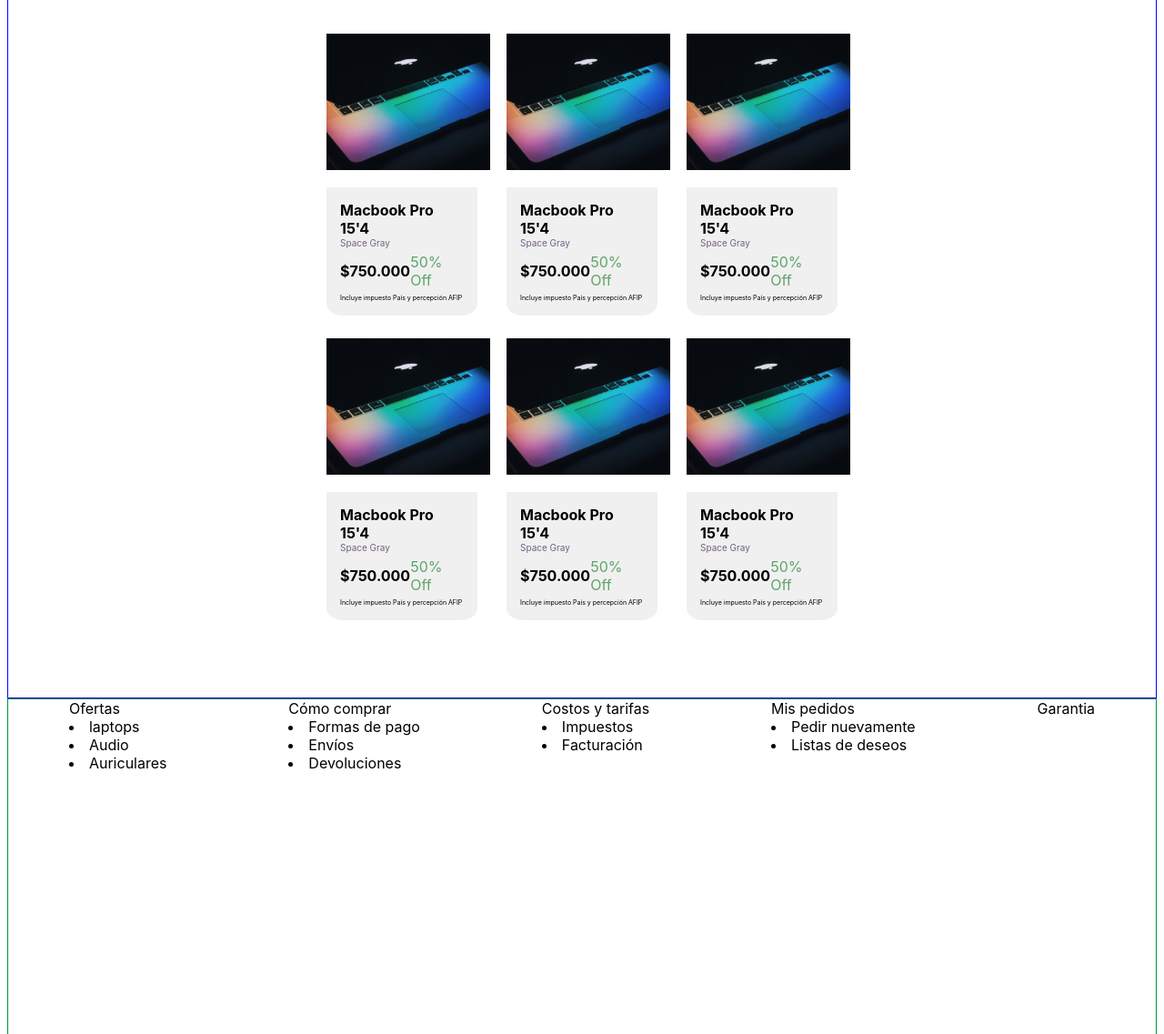
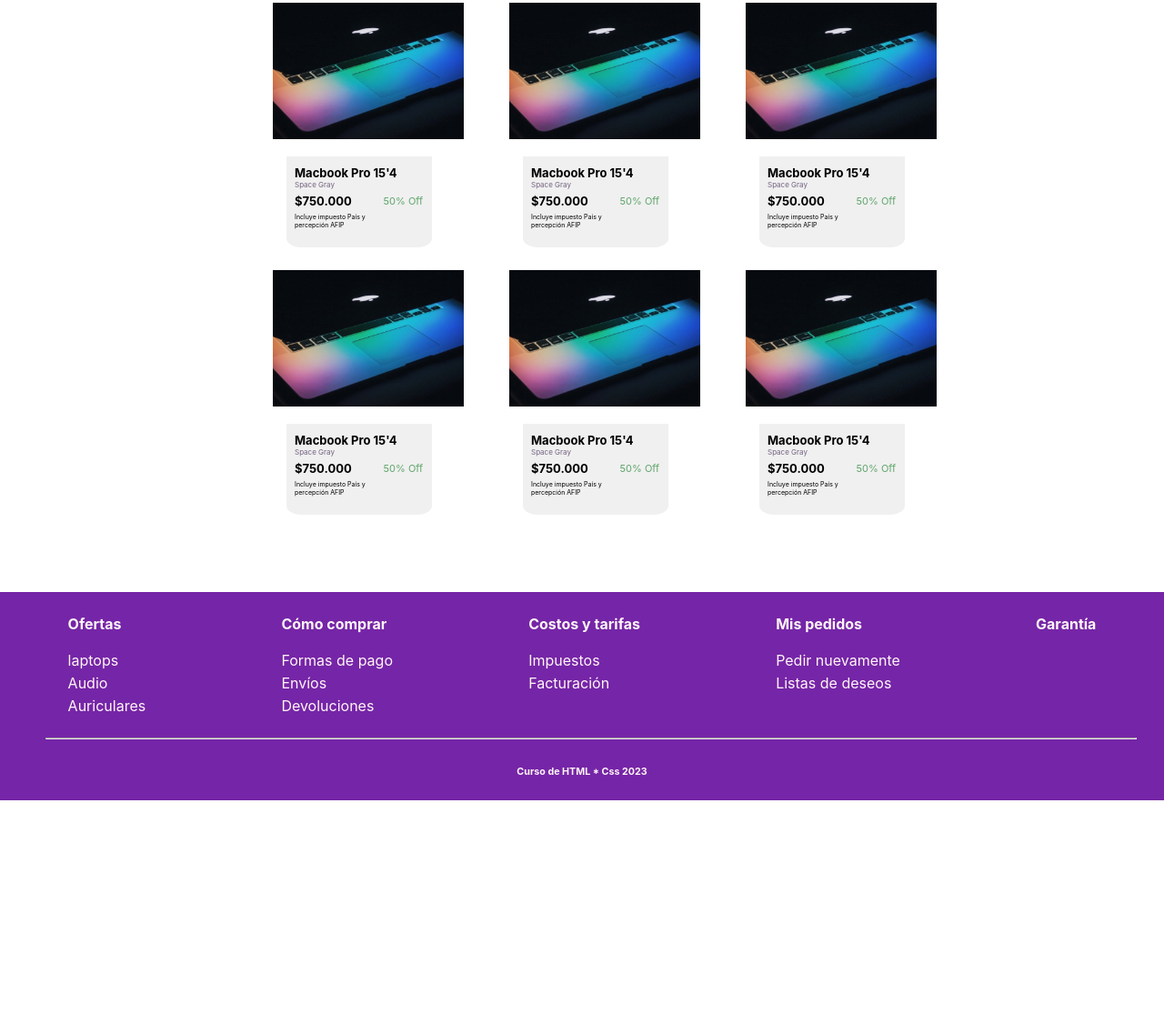
Before and after one commit to AndresRwboop123/starter, a plain HTML site: page index.html in a window 1280 px wide. Shown: the part 372-1509 px from the top of the page at 91% size. After the commit the page ends 1252 px from the top, so only its background shows below. Drawn offline with Linux system fonts and the light colour scheme.

Commit message:
casi terminado

```diff
--- a/index.html
+++ b/index.html
@@ -16,6 +16,8 @@
 
 
 
+    /*
+
         header {
           border: 1px solid red;
           height: 152px;
@@ -33,8 +35,10 @@
           min-height: 368px;
         }
 
+        */
 
-    /*
+
+
 
         *{
     margin: 0;
@@ -42,9 +46,10 @@
     box-sizing: border-box;
 
     }
-    */
 
 
+
+    /*
         .container{
             width: 1220px;
             margin: 0 auto;
@@ -54,7 +59,7 @@
 
         }
 
-
+    */
 
 
 
@@ -127,6 +132,15 @@
 
 
 
+         .facebook{
+            position: relative;
+            left: -15px;
+         }
+
+         .tractor{
+            position: relative;
+            left: 15px;
+         }
 
 
 
@@ -148,6 +162,7 @@
         /* posicionando letras sobre el imagen banner */
         .banner{
             position: relative;
+            height: 180px;
 
         }
 
@@ -176,8 +191,10 @@
         /* contenido de las tarjetas y sector de las tarjetas*/
         .product-container{
             columns: 3;
-            padding: 60px 350px ;
-            column-gap: 32px;
+            padding: 60px 300px ;
+            column-gap: 100px;
+
+
 
 
         }
@@ -190,13 +207,17 @@
             flex-direction: column;
             display: flex;
 
+
             border-radius:  0% 0% 10% 10%;;
-            padding: 15px;
+            padding: 10px 35px 20px 9px;
+
+            position: relative;
+            left: 15px;
 
         }
 
         .product-img{
-            width:180px;
+            width:210px;
             height: 150px;
 
             object-position: center center;
@@ -213,19 +234,24 @@
 
         .product-title{
             font-weight:bold;
+            font-size: 13px;
         }
 
 
         .product-description{
             color:#736280 ;
-            font-size: 10px;
+            font-size: 8px;
         }
 
         .price{
             font-weight:bold;
+            font-size: 13px;
         }
         .discount{
             color: #5FA56B;
+            font-size: 11px;
+            position: relative;
+            left: 25px;
         }
 
 
@@ -238,11 +264,82 @@
 
 
 
+
+
+
+
+
+
+
+
+
+
+
+ /*color modificando tambien los footer */
+        .foo-general{
+            background-color: #7525A7;
+            color: #fff6f6;
+        }
+
+
+
+
+
+
+
+
         .foo-sector1{
             display: flex;
             justify-content: space-around;
 
+
         }
+
+
+        .foo-sector1 ul {
+            list-style: none;
+
+        }
+
+        .foo-sector1 ul li{
+            padding-bottom: 5px;
+        }
+
+        .foo-sector1{
+            padding-top: 25px;
+            padding-bottom: 20px;
+        }
+
+
+        .foo-sector1 h4{
+            padding-bottom:20px ;
+        }
+
+
+
+
+
+
+        .lineasepa{
+
+            position: relative;
+            left: 50px;
+            width: 1200px;
+        }
+
+
+
+        .foo-sector3{
+            display: flex;
+            justify-content: center;
+            padding-top: 29px;
+            padding-bottom: 25px;
+        }
+
+
+
+
+
 
 
 
@@ -258,7 +355,7 @@
 
 
     <header>
-            <div class="conteiner">
+            <div class="sector-rojo-header">
                 <div class="rojo-header">
 
                     <div class="rojo-header-sector1">
@@ -315,7 +412,7 @@
 
     <section>
 
-        <div class="conteiner">
+
 
             <div class="banner">
                 <img class="banner-imagen" src="assets/hero_bg.png" alt="banner hero">
@@ -326,7 +423,7 @@
             </div>
 
 
-        </div>
+
     </section>
 
 
@@ -335,7 +432,7 @@
 
     <main>
 
-        <div class="conteiner">
+
 
 
             <div class="product-container">
@@ -486,7 +583,7 @@
 
 
             </div>
-        </div>
+
 
     </main>
 
@@ -495,49 +592,104 @@
 
 
 
+
+
+
     <footer>
 
-        <div class="conteiner">
+
+            <div class="foo-general">
+
+
 
                     <div class="foo-sector1">
 
                         <div>
-                        Ofertas
+                                <ul>
+                               <h4>Ofertas</h4>
+
                                 <li>laptops</li>
                                 <li>Audio</li>
                                 <li>Auriculares</li>
+                              </ul>
                         </div>
 
                         <div>
-                    Cómo comprar
+
+                            <ul>
+                               <h4>Cómo comprar</h4>
                                 <li>Formas de pago</li>
                                 <li>Envíos</li>
                                 <li>Devoluciones</li>
+
+                            </ul>
+
 
                         </div>
 
 
                         <div>
-                    Costos y tarifas
+
+                            <ul>
+
+                                <h4>Costos y tarifas</h4>
                                 <li>Impuestos</li>
                                 <li>Facturación</li>
-                </div>
+                            </ul>
 
-                <div>
-                    Mis pedidos
-                    <li>Pedir nuevamente</li>
-                    <li>Listas de deseos</li>
                         </div>
 
 
 
+
                         <div>
-                    Garantia
+                            <ul>
+                                <h4>Mis pedidos</h4>
+                                <li>Pedir nuevamente</li>
+                                <li>Listas de deseos</li>
+
+                            </ul>
+
+                        </div>
+
+
+
+
+
+
+                        <div>
+                            <h4>Garantía</h4>
                         </div>
                     </div>
 
 
+
+                    <div class="foo-sector2">
+
+                        <div class="foo-sector2-linea">
+
+                            <hr class="lineasepa">
+
                         </div>
+
+
+                    </div>
+
+
+                    <div class=" foo-sector3">
+
+                        <h6> Curso de HTML * Css 2023</h6>
+
+
+                    </div>
+
+
+
+
+
+            </div>
+
+
 
     </footer>
 
```
Lines whose indentation alone changed are shown as unchanged.
